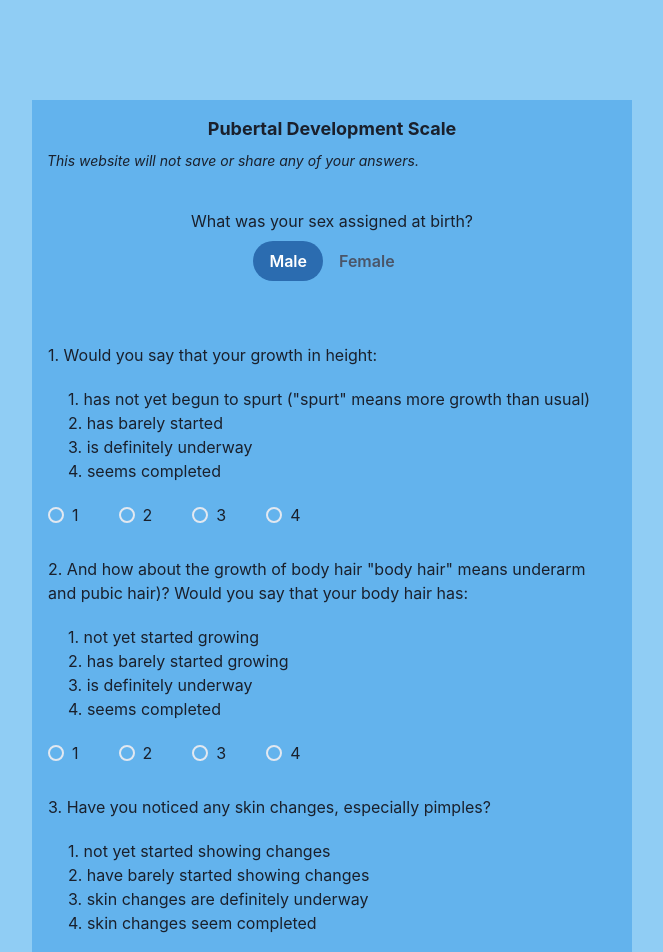
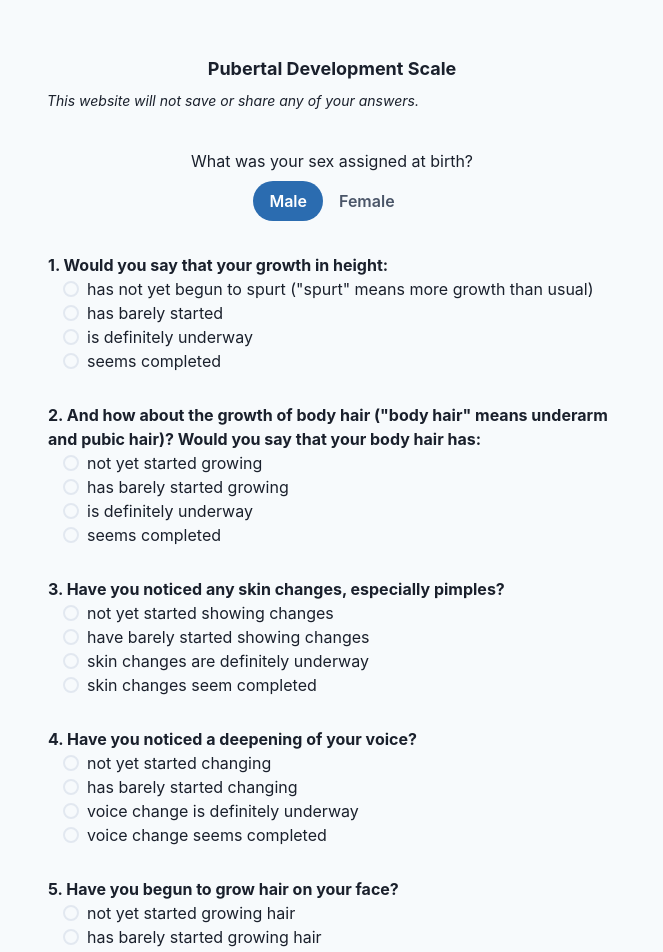
Before and after one commit to adeick/pubertal-development-scale, a Next.js app: page / in a window 1280 px wide. Shown: the top 952 px of the page, without its empty margins (308-971 px from the left). Built offline with nearby package versions, Linux system fonts and the light colour scheme.

Commit message:
Updated Female Calculations

```diff
--- a/pages/index.js
+++ b/pages/index.js
@@ -51,8 +51,8 @@ const Home = () => {
   const [pds_gonadal, setPDSGonadal] = React.useState("0");
 
   return (
-   <Flex w="100vw" minH="100vh" pt="100px" bg="blue.200" justifyContent="center">
-     <VStack w="100vw" maxW = "600px" bg="blue.300" py="15px">
+   <Flex w="100vw" minH="100vh" pt="50px" bg="gray.50" justifyContent="center">
+     <VStack w="100vw" maxW = "600px" py="5px">
         <Text as="b" fontSize="18px">
           Pubertal Development Scale
         </Text>
@@ -72,102 +72,69 @@ const Home = () => {
         <TabPanels>
           <TabPanel>
           {/* Male */}
-          <Text fontSize="16px" pt="30px" align="left" w="100%">
+          <Text as="b"><Text fontSize="16px" textAlign="left" w="100%">
           1. Would you say that your growth in height:
-          </Text>
-          <Text fontSize="16px" pl="20px" py="20px" align="left" w="100%">
-          1. has not yet begun to spurt ("spurt" means more growth than usual)
-          <br/>
-          2. has barely started
-          <br/>
-          3. is definitely underway
-          <br/>
-          4. seems completed
-          </Text>
+          </Text></Text>
           <RadioGroup colorScheme="blackAlpha"  onChange={setPeta} value={peta}>
-            <HStack spacing="40px">
-              <Radio value="1">1</Radio>
-              <Radio value="2">2</Radio>
-              <Radio value="3">3</Radio>
-              <Radio value="4">4</Radio>
-            </HStack>
+            <VStack spacing="0px" px="15px" alignItems="left">
+              <Radio value="1"> has not yet begun to spurt ("spurt" means more growth than usual)</Radio>
+              <Radio value="2"> has barely started</Radio>
+              <Radio value="3"> is definitely underway</Radio>
+              <Radio value="4"> seems completed</Radio>
+            </VStack>
           </RadioGroup>
           {/* 2. */}
-          <Text fontSize="16px" pt="30px" align="left" w="100%">
-          2. And how about the growth of body hair "body hair" means underarm and
+          <Text as="b"><Text fontSize="16px" pt="30px" align="left" w="100%">
+          2. And how about the growth of body hair ("body hair" means underarm and
             pubic hair)? Would you say that your body hair has:
-          </Text>
-          <Text fontSize="16px" pl="20px" py="20px" align="left" w="100%">
-          1. not yet started growing<br/>
-          2. has barely started growing<br/>
-          3. is definitely underway<br/>
-          4. seems completed
-          </Text>
+          </Text></Text>
           <RadioGroup colorScheme="blackAlpha"  onChange={setPetb} value={petb}>
-            <HStack spacing="40px">
-              <Radio value="1">1</Radio>
-              <Radio value="2">2</Radio>
-              <Radio value="3">3</Radio>
-              <Radio value="4">4</Radio>
-            </HStack>
+            <VStack spacing="0px" px="15px" alignItems="left">
+              <Radio value="1">not yet started growing</Radio>
+              <Radio value="2">has barely started growing</Radio>
+              <Radio value="3">is definitely underway</Radio>
+              <Radio value="4">seems completed</Radio>
+            </VStack>
           </RadioGroup>
           {/* 3. */}
-          <Text fontSize="16px" pt="30px" align="left" w="100%">
+          <Text as="b"><Text fontSize="16px" pt="30px" align="left" w="100%">
           3. Have you noticed any skin changes, especially pimples?
-          </Text>
-          <Text fontSize="16px" pl="20px" py="20px" align="left" w="100%">
-          1. not yet started showing changes<br/>
-          2. have barely started showing changes<br/>
-          3. skin changes are definitely underway<br/>
-          4. skin changes seem completed
-          </Text>
+          </Text></Text>
           <RadioGroup colorScheme="blackAlpha"  onChange={setPetc} value={petc}>
-            <HStack spacing="40px">
-              <Radio value="1">1</Radio>
-              <Radio value="2">2</Radio>
-              <Radio value="3">3</Radio>
-              <Radio value="4">4</Radio>
-            </HStack>
+            <VStack spacing="0px" px="15px" alignItems="left">
+              <Radio value="1">not yet started showing changes</Radio>
+              <Radio value="2">have barely started showing changes</Radio>
+              <Radio value="3">skin changes are definitely underway</Radio>
+              <Radio value="4">skin changes seem completed</Radio>
+            </VStack>
           </RadioGroup>
           {/* 4. */}
-          <Text fontSize="16px" pt="30px" align="left" w="100%">
+          <Text as="b"><Text fontSize="16px" pt="30px" align="left" w="100%">
           4. Have you noticed a deepening of your voice?
-          </Text>
-          <Text fontSize="16px" pl="20px" py="20px" align="left" w="100%">
-          1. not yet started changing<br/>
-          2. has barely started changing<br/>
-          3. voice change is definitely underway<br/>
-          4. voice change seems completed
-          </Text>
+          </Text></Text>
           <RadioGroup colorScheme="blackAlpha"  onChange={setPetd} value={petd}>
-            <HStack spacing="40px">
-              <Radio value="1">1</Radio>
-              <Radio value="2">2</Radio>
-              <Radio value="3">3</Radio>
-              <Radio value="4">4</Radio>
-            </HStack>
+            <VStack spacing="0px" px="15px" alignItems="left">
+              <Radio value="1">not yet started changing</Radio>
+              <Radio value="2">has barely started changing</Radio>
+              <Radio value="3">voice change is definitely underway</Radio>
+              <Radio value="4">voice change seems completed</Radio>
+            </VStack>
           </RadioGroup>
           {/* 5. */}
-          <Text fontSize="16px" pt="30px" align="left" w="100%">
+          <Text as="b"><Text fontSize="16px" pt="30px" align="left" w="100%">
           5. Have you begun to grow hair on your face?
-          </Text>
-          <Text fontSize="16px" pl="20px" py="20px" align="left" w="100%">
-          1. not yet started growing hair<br/>
-          2. has barely started growing hair<br/>
-          3. facial hair growth is definitely underway<br/>
-          4. facial hair growth seems completed
-          </Text>
+          </Text></Text>
           <RadioGroup colorScheme="blackAlpha"  onChange={setMpete} value={mpete}>
-            <HStack spacing="40px">
-              <Radio value="1">1</Radio>
-              <Radio value="2">2</Radio>
-              <Radio value="3">3</Radio>
-              <Radio value="4">4</Radio>
-            </HStack>
+            <VStack spacing="0px" px="15px" alignItems="left">
+              <Radio value="1">not yet started growing hair</Radio>
+              <Radio value="2">has barely started growing hair</Radio>
+              <Radio value="3">facial hair growth is definitely underway</Radio>
+              <Radio value="4">facial hair growth seems completed</Radio>
+            </VStack>
           </RadioGroup>
 
 
-          <Button colorScheme="blue" onClick={() => {
+          <Button my="20px" colorScheme="blue" onClick={() => {
             if(peta * petb * petc * petd * mpete == 0){
               alert("You forgot to fill out a bubble!");
             }
@@ -233,9 +200,14 @@ const Home = () => {
               if(gonadm == 8 && +mpete > 2) gonadm2 = (5);
               if(gonadm > 8) gonadm2 = (5);
 
+              if(adrenm2 * gonadm2 != 0){
               setPDSS((adrenm2 + gonadm2) / 2);
               setPDSAdrenal(adrenm2);
               setPDSGonadal(gonadm2);
+              }
+              else{
+                alert("Error! Code 3");
+              }
             }
           }}>
             Calculate!
@@ -246,98 +218,67 @@ const Home = () => {
             {(pds_gonadal == 0) ? "": <>{"PDS-gonadal is " + pds_gonadal}<br/></>}
           </Box>
           </TabPanel>
+
+
           <TabPanel>
           {/* Female */}
-          <Text fontSize="16px" pt="30px" align="left" w="100%">
+          <Text as="b"><Text fontSize="16px" align="left" w="100%">
           1. Would you say that your growth in height:
-          </Text>
-          <Text fontSize="16px" pl="20px" py="20px" align="left" w="100%">
-          1. has not yet begun to spurt ("spurt" means more growth than usual)
-          <br/>
-          2. has barely started
-          <br/>
-          3. is definitely underway
-          <br/>
-          4. seems completed
-          </Text>
+          </Text></Text>
           <RadioGroup colorScheme="blackAlpha"  onChange={setPeta} value={peta}>
-            <HStack spacing="40px">
-              <Radio value="1">1</Radio>
-              <Radio value="2">2</Radio>
-              <Radio value="3">3</Radio>
-              <Radio value="4">4</Radio>
-            </HStack>
+            <VStack spacing="0px" px="15px" alignItems="left">
+              <Radio value="1">has not yet begun to spurt ("spurt" means more growth than usual)</Radio>
+              <Radio value="2">has barely started</Radio>
+              <Radio value="3">is definitely underway</Radio>
+              <Radio value="4">seems completed</Radio>
+            </VStack>
           </RadioGroup>
           {/* 2. */}
-          <Text fontSize="16px" pt="30px" align="left" w="100%">
-          2. And how about the growth of body hair "body hair" means underarm and
+          <Text as="b"><Text fontSize="16px" pt="30px" align="left" w="100%">
+          2. And how about the growth of body hair ("body hair" means underarm and
             pubic hair)? Would you say that your body hair has:
-          </Text>
-          <Text fontSize="16px" pl="20px" py="20px" align="left" w="100%">
-          1. not yet started growing<br/>
-          2. has barely started growing<br/>
-          3. is definitely underway<br/>
-          4. seems completed
-          </Text>
+          </Text></Text>
           <RadioGroup colorScheme="blackAlpha"  onChange={setPetb} value={petb}>
-            <HStack spacing="40px">
-              <Radio value="1">1</Radio>
-              <Radio value="2">2</Radio>
-              <Radio value="3">3</Radio>
-              <Radio value="4">4</Radio>
-            </HStack>
+            <VStack spacing="0px" px="15px" alignItems="left">
+              <Radio value="1">not yet started growing</Radio>
+              <Radio value="2">has barely started growing</Radio>
+              <Radio value="3">is definitely underway</Radio>
+              <Radio value="4">seems completed</Radio>
+            </VStack>
           </RadioGroup>
           {/* 3. */}
-          <Text fontSize="16px" pt="30px" align="left" w="100%">
+          <Text as="b"><Text fontSize="16px" pt="30px" align="left" w="100%">
           3. Have you noticed any skin changes, especially pimples?
-          </Text>
-          <Text fontSize="16px" pl="20px" py="20px" align="left" w="100%">
-          1. not yet started showing changes<br/>
-          2. have barely started showing changes<br/>
-          3. skin changes are definitely underway<br/>
-          4. skin changes seem completed
-          </Text>
+          </Text></Text>
           <RadioGroup colorScheme="blackAlpha"  onChange={setPetc} value={petc}>
-            <HStack spacing="40px">
-              <Radio value="1">1</Radio>
-              <Radio value="2">2</Radio>
-              <Radio value="3">3</Radio>
-              <Radio value="4">4</Radio>
-            </HStack>
+            <VStack spacing="0px" px="15px" alignItems="left">
+              <Radio value="1">not yet started showing changes</Radio>
+              <Radio value="2">have barely started showing changes</Radio>
+              <Radio value="3">skin changes are definitely underway</Radio>
+              <Radio value="4">skin changes seem completed</Radio>
+            </VStack>
           </RadioGroup>
           {/* 4. */}
-          <Text fontSize="16px" pt="30px" align="left" w="100%">
+          <Text as="b"><Text fontSize="16px" pt="30px" align="left" w="100%">
           4. Have your breasts begun to grow?
-          </Text>
-          <Text fontSize="16px" pl="20px" py="20px" align="left" w="100%">
-          1. not yet started growing<br/>
-          2. have barely started changes<br/>
-          3. breast growth is definitely underway<br/>
-          4. breast growth seems completed
-          </Text>
+          </Text></Text>
           <RadioGroup colorScheme="blackAlpha"  onChange={setPetd} value={petd}>
-            <HStack spacing="40px">
-              <Radio value="1">1</Radio>
-              <Radio value="2">2</Radio>
-              <Radio value="3">3</Radio>
-              <Radio value="4">4</Radio>
-            </HStack>
+            <VStack spacing="0px" px="15px" alignItems="left">
+              <Radio value="1">not yet started growing</Radio>
+              <Radio value="2">have barely started changes</Radio>
+              <Radio value="3">breast growth is definitely underway</Radio>
+              <Radio value="4">breast growth seems completed</Radio>
+            </VStack>
           </RadioGroup>
           {/* 5. */}
-          <Text fontSize="16px" pt="30px" align="left" w="100%">
+          <Text as="b"><Text fontSize="16px" pt="30px" align="left" w="100%">
           5. Have you begun to menstruate?
-          </Text>
-          <Text fontSize="16px" pl="20px" py="20px" align="left" w="100%">
-          1. no<br/>
-          2. yes
-          </Text>
+          </Text></Text>
           <RadioGroup colorScheme="blackAlpha"  onChange={setFpete} value={fpete}>
-            <HStack spacing="40px">
-              <Radio value="1">1</Radio>
-              <Radio value="2">2</Radio>
-              <Radio value="3">3</Radio>
-              <Radio value="4">4</Radio>
-            </HStack>
+            <VStack spacing="0px" px="15px" alignItems="left">
+              <Radio value="1"> no</Radio>
+              <Radio value="2"> yes</Radio>
+            </VStack>
           </RadioGroup>
 
 
@@ -347,69 +288,85 @@ const Home = () => {
             }
             else{
               // Calculations
-              let petbm = (+petb > 2) ? +petb + 1 : +petb;
-              let petcm = +petc;
-                // setPetbm((+petb > 2) ? +petb + 1 : +petb); //1234 to 1245
-                // setPetcm(+petc);
-              let adrenm = petbm + petcm;
-              let adrenm2 = 0;
-                // setAdrenm(petbm + petcm); //using int
-              switch(adrenm){
-                case 2: //adrenm = 1
-                case 3: //adrenm = 1.5
-                  adrenm2 = (petcm); //either 1 or 2
+              let petbf = (+petb > 2) ? +petb + 1 : +petb; //1234 to 1245
+              let petcf = (+petc > 2) ? +petc + 1 : +petc; //1234 to 1245
+
+              let adrenf = (petbf + petcf) / 2;
+              let adrenf2 = 0;
+              if(Math.abs(adrenf - 1.5) < 0.001){ //basically if adrenf == 1.5
+                adrenf2 = +petb; //either 1 or 2
+              }
+              else{
+                adrenf2 = Math.ceil(adrenf);
+              }
+              //End adrenf, start gonadf
+              let petaf = (+peta > 3) ? +peta + 1 : +peta; //1234 to 1235
+              let petdf = (+petd > 1) ? +petd + 1 : +petd; //1234 to 1345
+              let petef = (+fpete == 1) ? 1 : 5;
+
+              let gonadf = (petaf + petdf);
+              let gonadf2 = 0;
+              if(petef == 1){
+                switch(gonadf){
+                  case 2: //gonadf is 1
+                  case 3: //gonadf is 1.5
+                    gonadf2 = 1;
                     break;
-                case 4: //adrenm = 2
-                  adrenm2 = (2);
-                  break;
-                case 5: //adrenm = 2.5
-                  adrenm2 = ((petbm == 4) ? 3 : 2); //=3 is petbm is 4, otherwise =2
+                  case 4: //gonadf is 2
+                  case 5: //gonadf is 2.5
+                    gonadf2 = 2;
                     break;
                   case 6:
-                  adrenm2 = (3);
+                  case 7:
+                  case 8:
+                    gonadf2 = 3;
+                    break;
+                  case 9:
+                  case 10:
+                    gonadf2 = 4;
+                    break;
+                  default:
+                    gonadf2 = 0; //impossible
+                    break;
+                }
+              }
+              else if(petef == 5){
+               switch(gonadf){
+                  case 2: //gonadf is 1
+                    gonadf2 = 2;
+                    break;
+                  case 3: //gonadf is 1.5
+                    gonadf2 = 3;
+                    break;
+                  case 4: //gonadf is 2
+                  case 5: //gonadf is 2.5
+                  case 6:
+                    gonadf2 = 4;
                     break;
                   case 7:
                   case 8:
-                  adrenm2 = (4);
-                  break;
                   case 9:
                   case 10:
-                  adrenm2 = (5);
+                    gonadf2 = 5;
                     break;
                   default:
-                  adrenm2 = (0);
-                  break; //default case should be impossible
+                    gonadf2 = 0; //impossible
+                    break;
                 }
-              //End adrenm, start gonadm
-              let petam = (+peta > 1) ? +peta + 1 : +peta;
-              let petdm = (+petd > 2) ? +petd + 1 : +petd;
-                // setPetam((+peta > 1) ? +peta + 1 : +peta); //1234 to 1345
-                // setPetdm((+petd > 2) ? +petd + 1 : +petd); //1234 to 1235
-              let gonadm = (petam + petdm);
-                // setGonadm(petam + petdm);
-              let gonadm2 = 0;
-
-              if(gonadm == 2 && +mpete == 1) gonadm2 = (1);
-              if(gonadm == 2 && +mpete > 1) gonadm2 = (2);
-              if(gonadm == 3 && +mpete == 1) gonadm2 = (1);
-              if(gonadm == 3 && +mpete > 1) gonadm2 = (2);
-              if(gonadm == 4 && +mpete == 1 && petd == 1) gonadm2 = (1);
-              if(gonadm == 4 && +mpete == 1 && petd > 1) gonadm2 = (2);
-              if(gonadm == 4 && +mpete > 1) gonadm2 = (3);
-              if(gonadm == 5 && +mpete == 1) gonadm2 = (2);
-              if(gonadm == 5 && +mpete > 1) gonadm2 = (3);
-              if(gonadm == 6) gonadm2 = (3);
-              if(gonadm == 7 && +mpete == 1) gonadm2 = (4);
-              if(gonadm == 7 && +mpete == 2) gonadm2 = (4);
-              if(gonadm == 7 && +mpete > 2) gonadm2 = (5);
-              if(gonadm == 8 && +mpete == 1) gonadm2 = (4);
-              if(gonadm == 8 && +mpete == 2) gonadm2 = (4);
-              if(gonadm == 8 && +mpete > 2) gonadm2 = (5);
-              if(gonadm > 8) gonadm2 = (5);
-
-              setPDSS((adrenm2 + gonadm2) / 2);
-              setPDSAdrenal(adrenm2);
-              setPDSGonadal(gonadm2);
+              }
+              else{
+                //error
+                alert("Error! Code 2");
+                gonadf2 = 0;
+              }
+              if(adrenf2 * gonadf2 != 0){
+              setPDSS((adrenf2 + gonadf2) / 2);
+              setPDSAdrenal(adrenf2);
+              setPDSGonadal(gonadf2);
+              }
+              else{
+                alert("Error! Code 1")
+              }
             }
           }}>
             Calculate!
```
Lines whose indentation alone changed are shown as unchanged.
